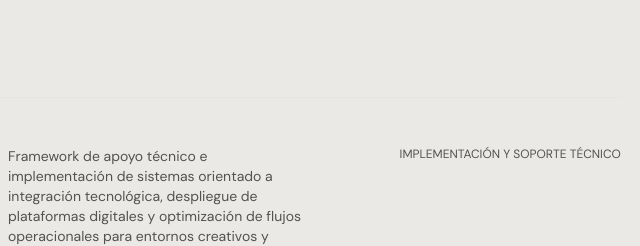
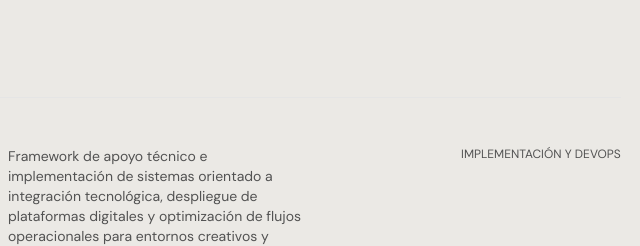
Before and after one commit to Ecolekua/NoBrandStudio, an Astro site: page /projects in a window 1280 px wide. Shown: the part 5185-5431 px from the top of the page, 640-1280 px from the left. Built offline with nearby package versions, Linux system fonts and the light colour scheme; Astro itself is replaced by a stand-in of ours; grey boxes are pictures that could not be loaded; a web font is replaced by a local one.

Commit message:
correccion descripcion typeCode

```diff
--- a/src/components/studio/landing/Projects.astro
+++ b/src/components/studio/landing/Projects.astro
@@ -79,7 +79,7 @@ const featuredProjects: Project[] = [
     title: "Typecode Technical Support Network",
     description:
       "Framework de apoyo técnico e implementación de sistemas orientado a integración tecnológica, despliegue de plataformas digitales y optimización de flujos operacionales para entornos creativos y corporativos.",
-    category: "Implementación y Soporte Técnico",
+    category: "Implementación y DevOps",
     image: two,
     imageAlt: "Panel técnico mostrando monitoreo de sistemas, despliegues digitales e integración de infraestructura tecnológica.",
   },
```
